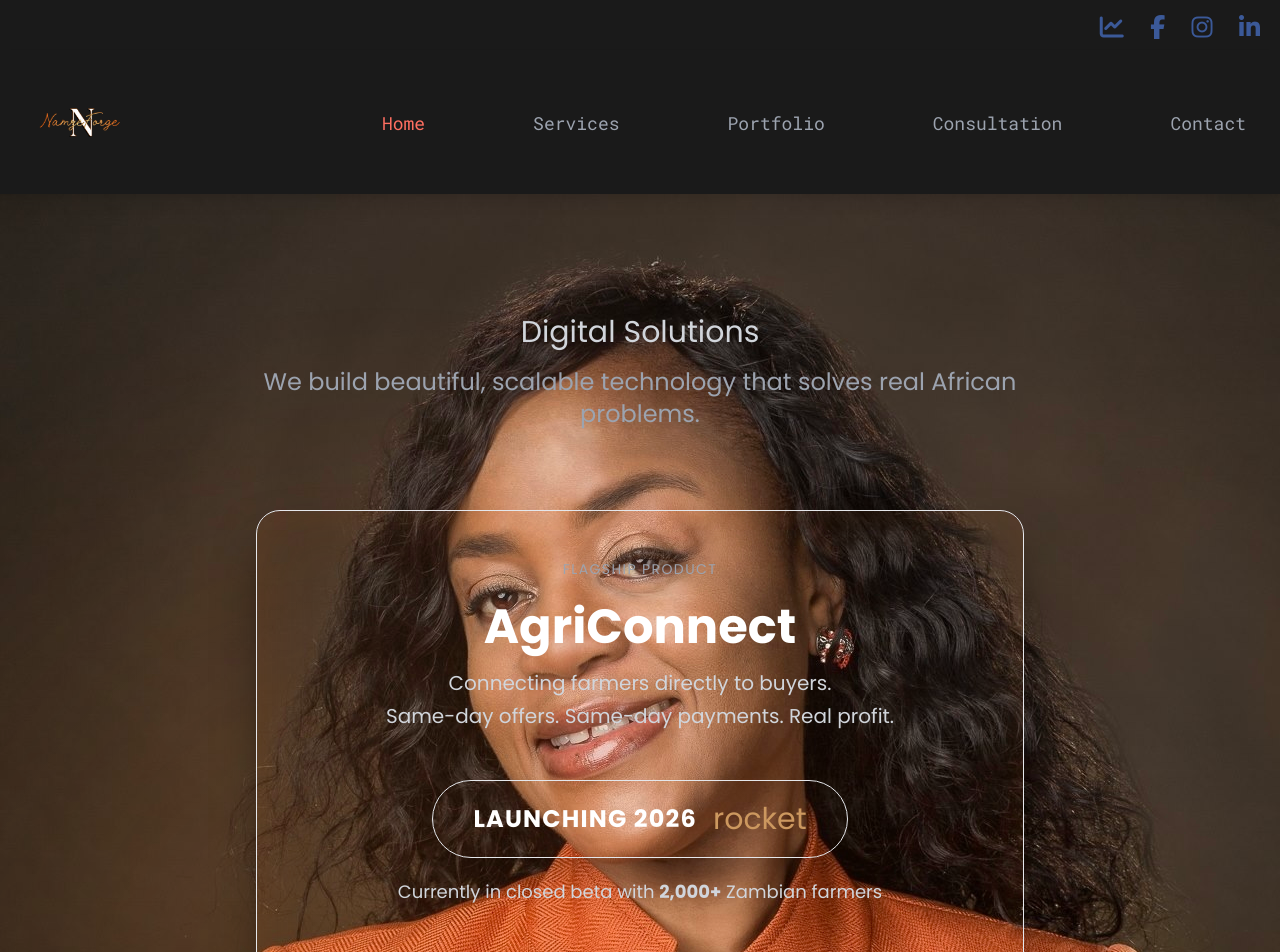
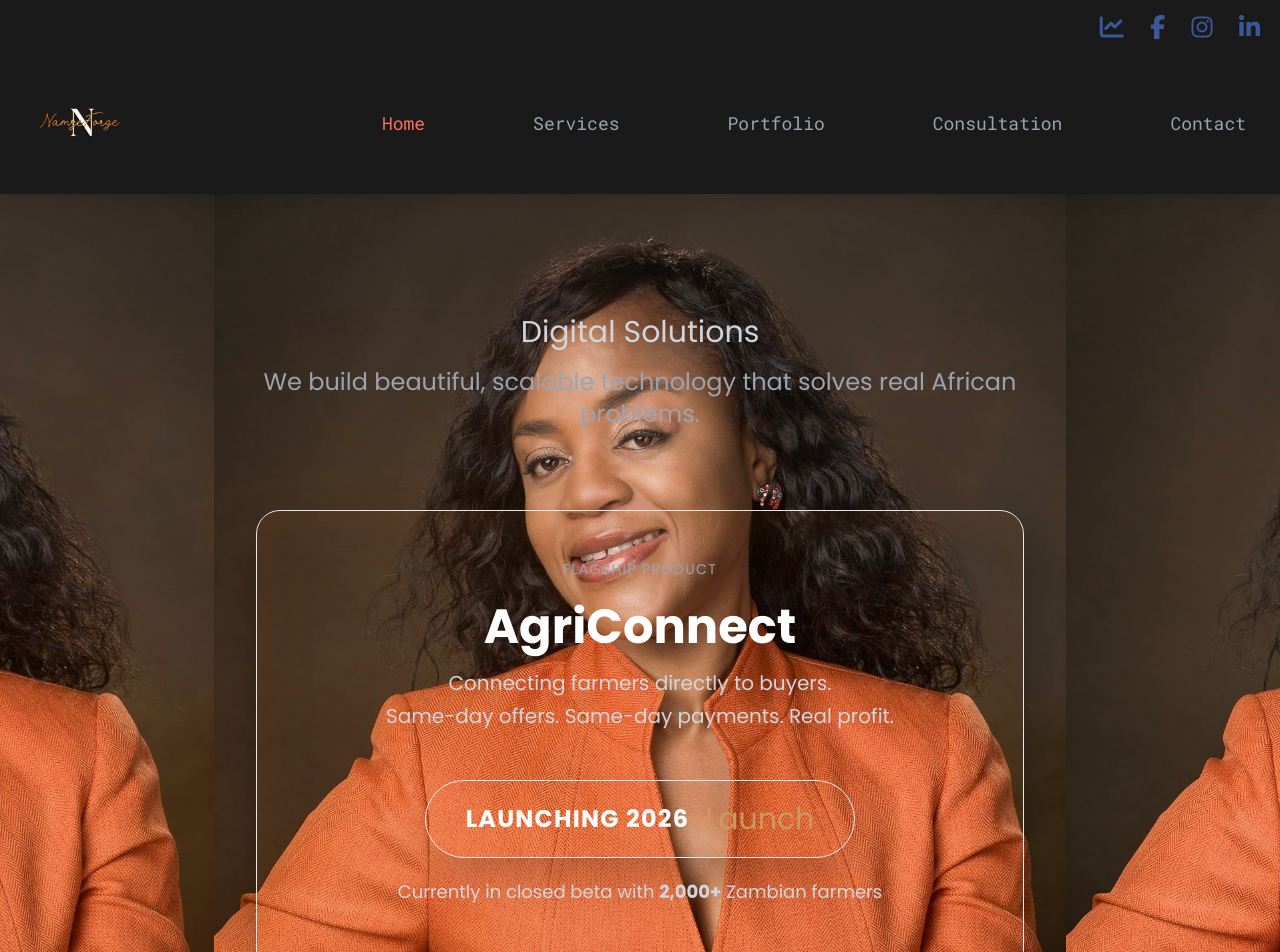
Before and after one commit to Cathy-45/cathy-portfolio-integrated, a React (Vite) app: page / in a window 1280 px wide. Shown: the top 952 px of the page. Built offline with nearby package versions, Linux system fonts and the light colour scheme.

Commit message:
fix rocket emoji + move background down so my face shows

```diff
--- a/src/components/Home.jsx
+++ b/src/components/Home.jsx
@@ -11,8 +11,8 @@ const Home = () => {
       style={{
         backgroundImage: `url(${backgroundImage})`,
         backgroundAttachment: "fixed",
-        backgroundPosition: "center",
-        backgroundSize: "cover",
+        backgroundPosition: "center 15%",
+        backgroundSize: "contain",
       }}
     >
       {/* DARKENED DEPTH + GLOW */}
@@ -74,7 +74,7 @@ const Home = () => {
                   <span className="text-white font-black text-2xl tracking-wider">
                     LAUNCHING 2026
                   </span>
-                  <span className="text-3xl animate-bounce">rocket</span>
+                  <span className="text-3xl animate-bounce" role="img" aria-label="rocket">Launch</span>
                 </div>
                 <p className="text-gray-300 text-lg mt-5">
                   Currently in closed beta with <strong>2,000+</strong> Zambian farmers
```
